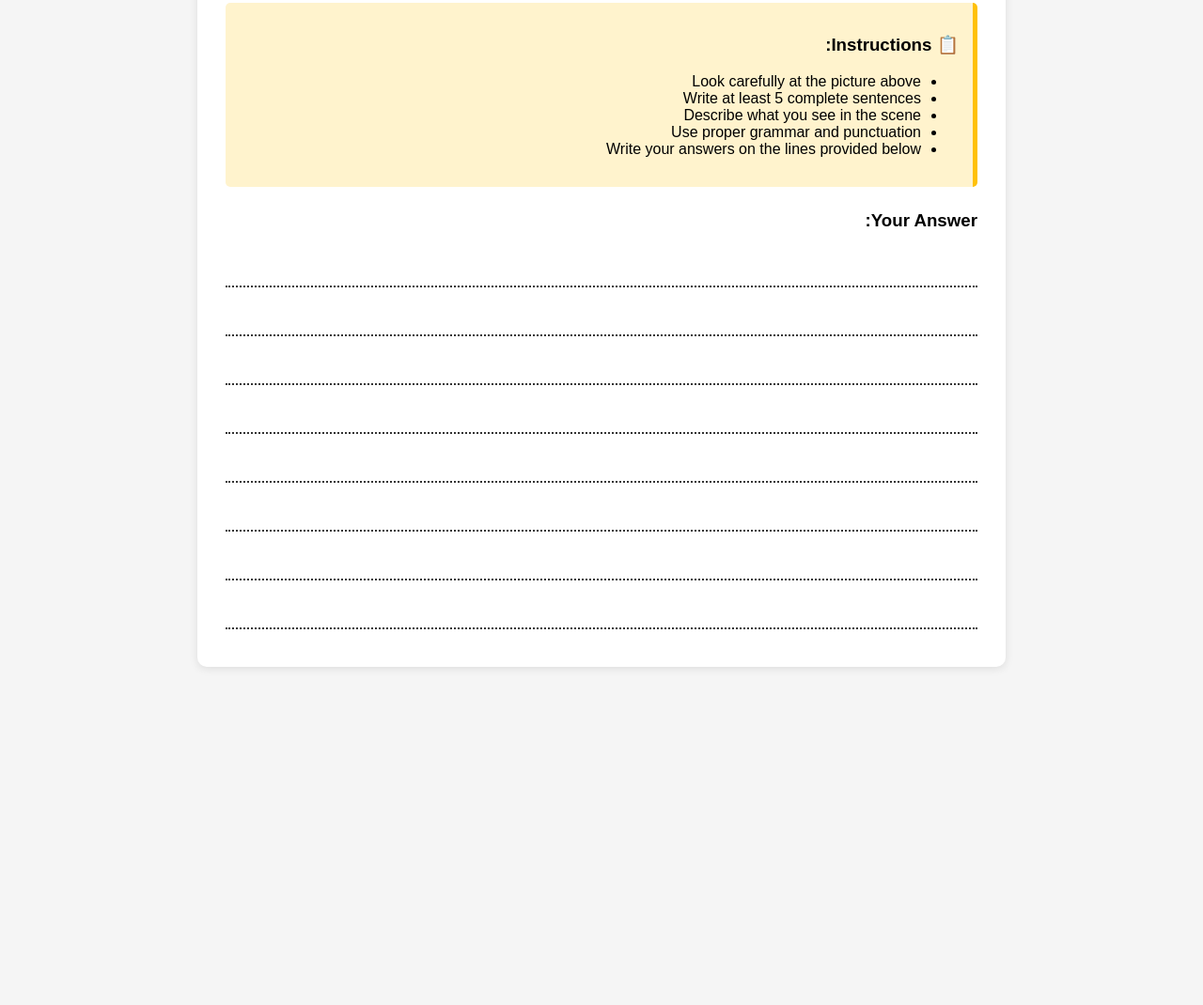
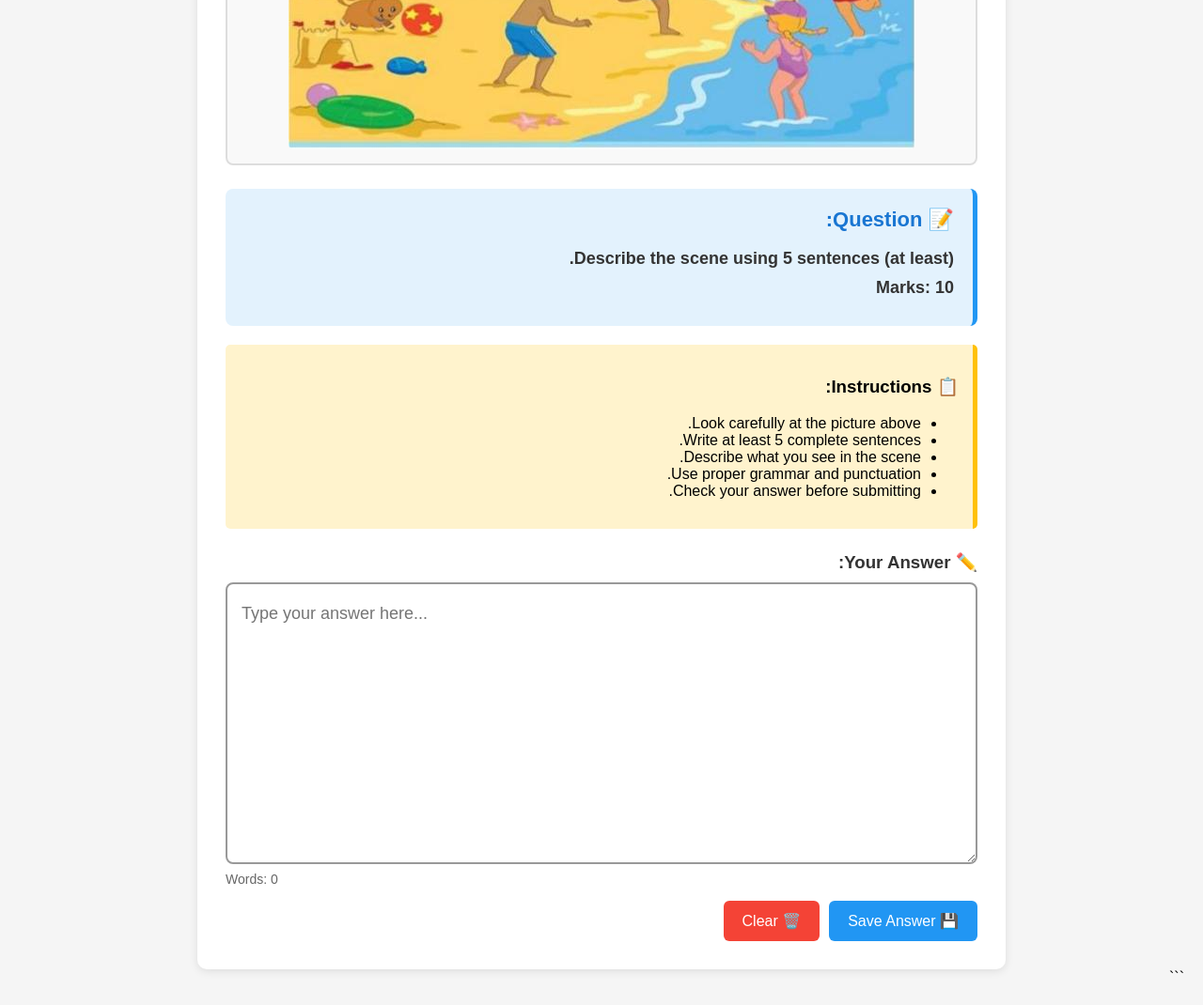
Before and after one commit to Mr-Mohammed-Hesham/English-Writing-Placement01, a plain HTML site: page index.html in a window 1280 px wide. Shown: the part 365-1435 px from the top of the page at 94% size. Before the commit the page ends 1095 px from the top, so only its background shows below. Drawn offline with Linux system fonts and the light colour scheme.

Commit message:
Update index.html

````diff
--- a/index.html
+++ b/index.html
@@ -1,15 +1,19 @@
+```html
 <!DOCTYPE html>
 <html lang="ar" dir="rtl">
 <head>
     <meta charset="UTF-8">
     <meta name="viewport" content="width=device-width, initial-scale=1.0">
+
     <title>Writing Exercise - Describe the Scene</title>
+
     <style>
         body {
-            font-family: 'Arial', sans-serif;
+            font-family: Arial, sans-serif;
             margin: 20px;
             background-color: #f5f5f5;
         }
+
         .container {
             max-width: 800px;
             margin: 0 auto;
@@ -18,17 +22,20 @@
             border-radius: 10px;
             box-shadow: 0 2px 10px rgba(0,0,0,0.1);
         }
+
         .header {
             text-align: center;
             border-bottom: 3px solid #333;
             padding-bottom: 15px;
             margin-bottom: 25px;
         }
+
         .header h1 {
             margin: 0;
             color: #333;
             font-size: 28px;
         }
+
         .image-container {
             text-align: center;
             margin: 25px 0;
@@ -37,11 +44,13 @@
             border-radius: 8px;
             border: 2px solid #ddd;
         }
+
         .image-container img {
             max-width: 100%;
             height: auto;
             border-radius: 5px;
         }
+
         .question-box {
             background-color: #e3f2fd;
             padding: 20px;
@@ -49,28 +58,24 @@
             margin: 20px 0;
             border-right: 5px solid #2196F3;
         }
+
         .question-box h2 {
             margin-top: 0;
             color: #1976D2;
             font-size: 22px;
         }
+
         .question-box p {
             font-size: 18px;
             margin: 10px 0;
             color: #333;
         }
+
         .marks {
             color: #d32f2f;
             font-weight: bold;
         }
-        .writing-lines {
-            margin-top: 25px;
-        }
-        .line {
-            border-bottom: 2px dotted #333;
-            height: 40px;
-            margin: 10px 0;
-        }
+
         .instructions {
             background-color: #fff3cd;
             padding: 15px;
@@ -78,46 +83,283 @@
             border-right: 5px solid #ffc107;
             margin: 20px 0;
         }
+
+        /* منطقة كتابة الطالب */
+        .writing-area {
+            margin-top: 25px;
+        }
+
+        .writing-area h3 {
+            color: #333;
+            margin-bottom: 10px;
+        }
+
+        #studentAnswer {
+            width: 100%;
+            min-height: 300px;
+            padding: 15px;
+            box-sizing: border-box;
+
+            font-family: Arial, sans-serif;
+            font-size: 18px;
+            line-height: 1.8;
+
+            border: 2px solid #999;
+            border-radius: 8px;
+
+            resize: vertical;
+
+            direction: ltr;
+            text-align: left;
+
+            background-color: #fff;
+        }
+
+        #studentAnswer:focus {
+            outline: none;
+            border-color: #2196F3;
+            box-shadow: 0 0 5px rgba(33, 150, 243, 0.3);
+        }
+
+        .word-count {
+            margin-top: 8px;
+            color: #666;
+            font-size: 14px;
+            text-align: left;
+        }
+
+        .buttons {
+            margin-top: 15px;
+            display: flex;
+            gap: 10px;
+            flex-wrap: wrap;
+        }
+
+        button {
+            border: none;
+            padding: 12px 20px;
+            border-radius: 6px;
+            cursor: pointer;
+            font-size: 16px;
+        }
+
+        .save-btn {
+            background-color: #2196F3;
+            color: white;
+        }
+
+        .save-btn:hover {
+            background-color: #1976D2;
+        }
+
+        .clear-btn {
+            background-color: #f44336;
+            color: white;
+        }
+
+        .clear-btn:hover {
+            background-color: #d32f2f;
+        }
+
+        .saved-message {
+            color: #2e7d32;
+            font-weight: bold;
+            display: none;
+            margin-top: 10px;
+        }
+
+        @media (max-width: 600px) {
+            body {
+                margin: 10px;
+            }
+
+            .container {
+                padding: 15px;
+            }
+
+            .header h1 {
+                font-size: 23px;
+            }
+
+            #studentAnswer {
+                min-height: 250px;
+                font-size: 17px;
+            }
+        }
     </style>
 </head>
+
 <body>
+
 <div class="container">
+
     <div class="header">
-            <h1>️ Writing Exercise</h1>
+        <h1>✍️ Writing Exercise</h1>
     </div>
 
     <div class="image-container">
-            <img src="beach-scene.jpeg" alt="Beach Scene - Children Playing">
+        <img src="beach-scene.jpg" alt="Beach Scene - Children Playing">
     </div>
 
     <div class="question-box">
         <h2>📝 Question:</h2>
-            <p><strong>Describe the scene using 5 sentences (at least).</strong></p>
-            <p class="marks">Marks: 10</p>
+
+        <p>
+            <strong>
+                Describe the scene using 5 sentences (at least).
+            </strong>
+        </p>
+
+        <p class="marks">
+            Marks: 10
+        </p>
     </div>
 
     <div class="instructions">
+
         <h3>📋 Instructions:</h3>
+
         <ul>
-                <li>Look carefully at the picture above</li>
-                <li>Write at least 5 complete sentences</li>
-                <li>Describe what you see in the scene</li>
-                <li>Use proper grammar and punctuation</li>
-                <li>Write your answers on the lines provided below</li>
+            <li>Look carefully at the picture above.</li>
+            <li>Write at least 5 complete sentences.</li>
+            <li>Describe what you see in the scene.</li>
+            <li>Use proper grammar and punctuation.</li>
+            <li>Check your answer before submitting.</li>
         </ul>
+
     </div>
 
-        <div class="writing-lines">
-            <h3>Your Answer:</h3>
-            <div class="line"></div>
-            <div class="line"></div>
-            <div class="line"></div>
-            <div class="line"></div>
-            <div class="line"></div>
-            <div class="line"></div>
-            <div class="line"></div>
-            <div class="line"></div>
+    <!-- منطقة إجابة الطالب -->
+
+    <div class="writing-area">
+
+        <h3>✏️ Your Answer:</h3>
+
+        <textarea
+            id="studentAnswer"
+            placeholder="Type your answer here..."
+            oninput="updateWordCount()"
+        ></textarea>
+
+        <div class="word-count">
+            Words: <span id="wordCount">0</span>
         </div>
+
+        <div class="buttons">
+
+            <button
+                class="save-btn"
+                onclick="saveAnswer()">
+                💾 Save Answer
+            </button>
+
+            <button
+                class="clear-btn"
+                onclick="clearAnswer()">
+                🗑️ Clear
+            </button>
+
         </div>
+
+        <div
+            id="savedMessage"
+            class="saved-message">
+            ✓ Your answer has been saved.
+        </div>
+
+    </div>
+
+</div>
+
+
+<script>
+
+    const answerBox = document.getElementById("studentAnswer");
+
+    const wordCount = document.getElementById("wordCount");
+
+    const savedMessage = document.getElementById("savedMessage");
+
+
+    // استرجاع الإجابة إذا كانت محفوظة على نفس الجهاز
+
+    window.onload = function () {
+
+        const savedAnswer =
+            localStorage.getItem("writingExerciseAnswer");
+
+        if (savedAnswer) {
+
+            answerBox.value = savedAnswer;
+
+            updateWordCount();
+
+        }
+
+    };
+
+
+    // حساب عدد الكلمات
+
+    function updateWordCount() {
+
+        const text = answerBox.value.trim();
+
+        if (text === "") {
+
+            wordCount.textContent = "0";
+
+        } else {
+
+            const words = text.split(/\s+/);
+
+            wordCount.textContent = words.length;
+
+        }
+
+    }
+
+
+    // حفظ الإجابة
+
+    function saveAnswer() {
+
+        localStorage.setItem(
+            "writingExerciseAnswer",
+            answerBox.value
+        );
+
+        savedMessage.style.display = "block";
+
+        setTimeout(function () {
+
+            savedMessage.style.display = "none";
+
+        }, 2500);
+
+    }
+
+
+    // مسح الإجابة
+
+    function clearAnswer() {
+
+        if (confirm("Are you sure you want to clear your answer?")) {
+
+            answerBox.value = "";
+
+            localStorage.removeItem(
+                "writingExerciseAnswer"
+            );
+
+            updateWordCount();
+
+        }
+
+    }
+
+</script>
+
 </body>
 </html>
+```
````
Lines whose indentation alone changed are shown as unchanged.
